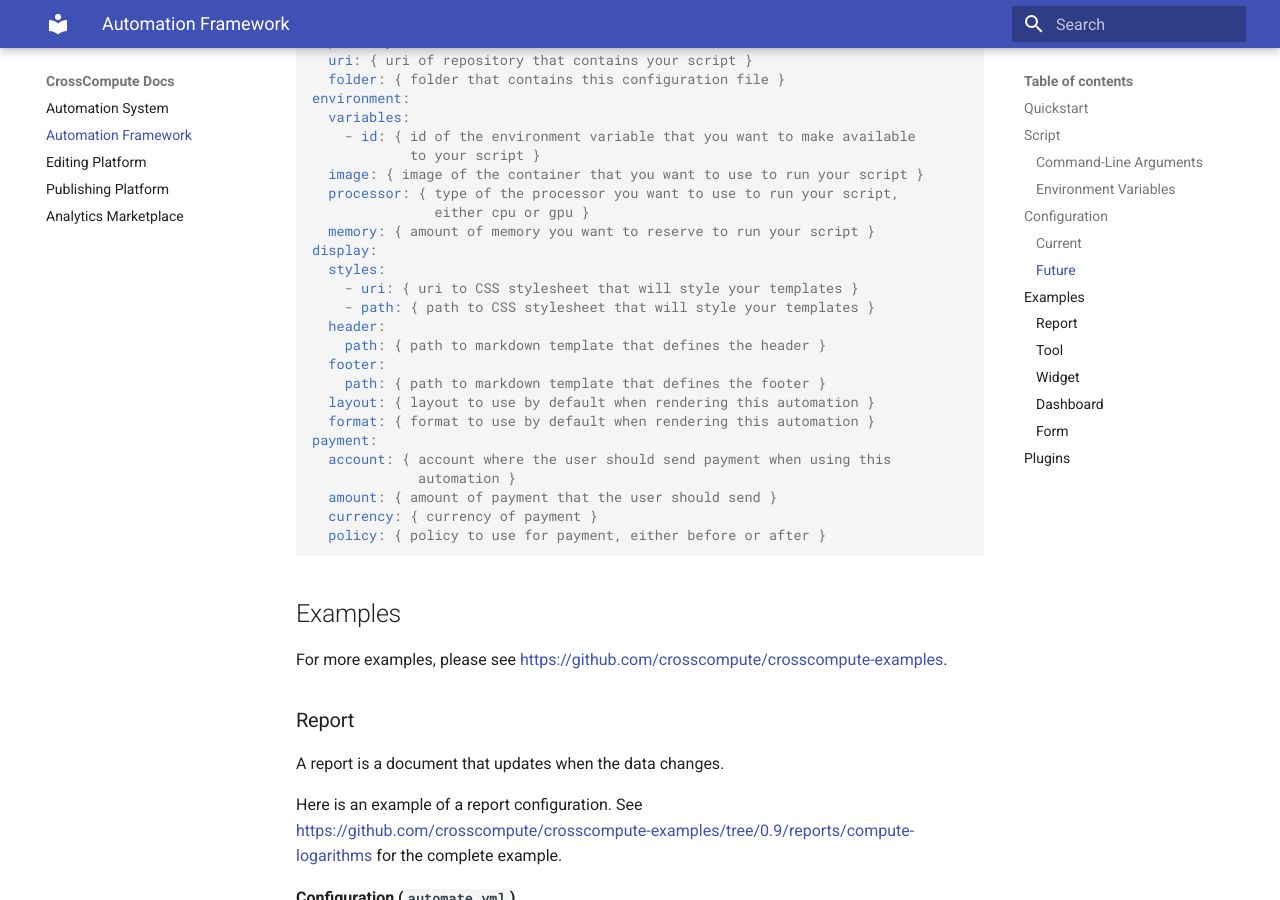
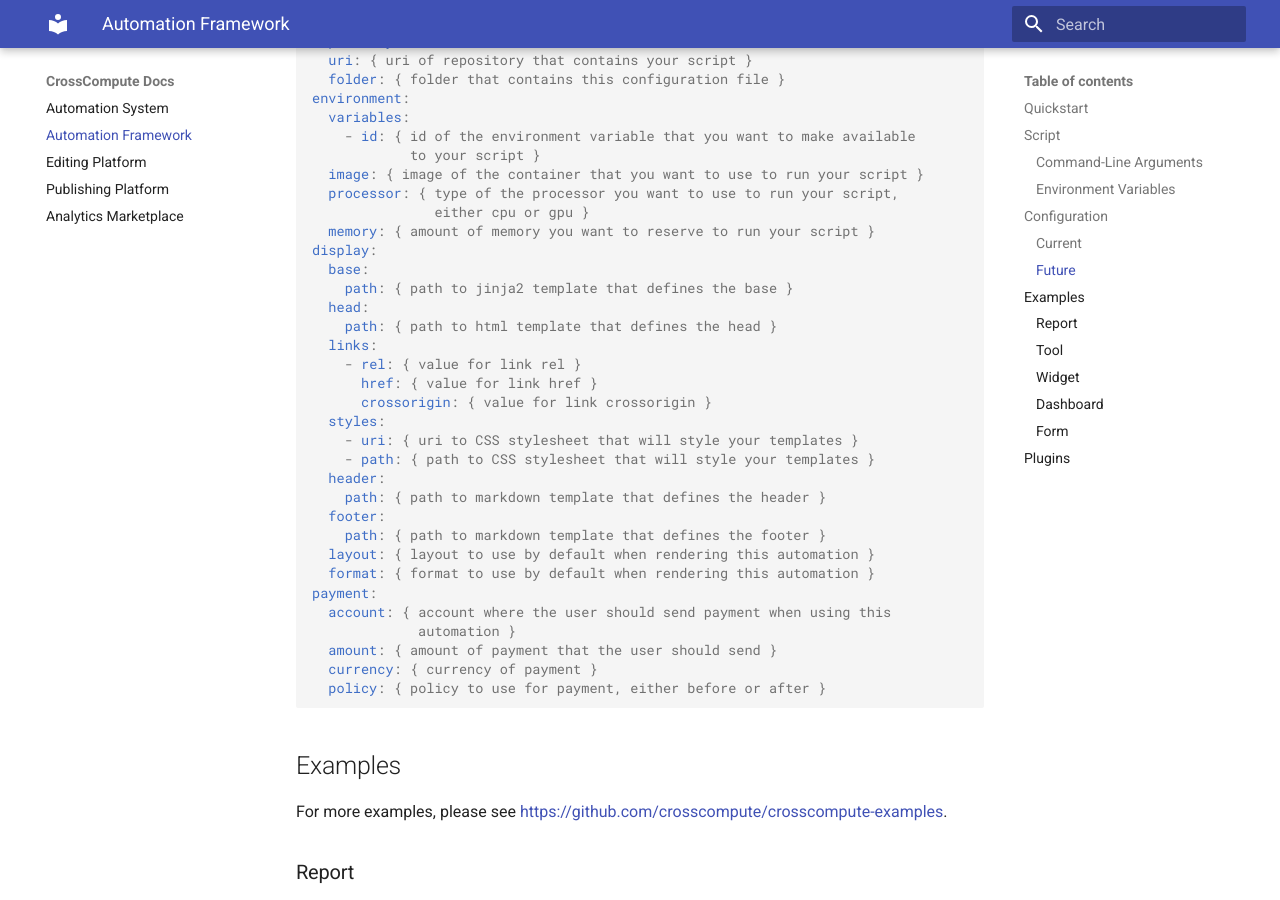
Before and after one commit to crosscompute/crosscompute-docs, an MkDocs documentation site: the page built from docs/automation-framework/README.md, in a window 1280 px wide and 900 px high, scrolled down 8046 px. Built offline with MkDocs 1.6.1 and Material for MkDocs 9.7.7, drawn with Linux system fonts in a browser that asks for light colours.

Commit message:
Save proposed enhancements

```diff
--- a/docs/automation-framework/README.md
+++ b/docs/automation-framework/README.md
@@ -400,6 +400,14 @@
                either cpu or gpu }
   memory: { amount of memory you want to reserve to run your script }
 display:
+  base:
+    path: { path to jinja2 template that defines the base }
+  head:
+    path: { path to html template that defines the head }
+  links:
+    - rel: { value for link rel }
+      href: { value for link href }
+      crossorigin: { value for link crossorigin }
   styles:
     - uri: { uri to CSS stylesheet that will style your templates }
     - path: { path to CSS stylesheet that will style your templates }
```
